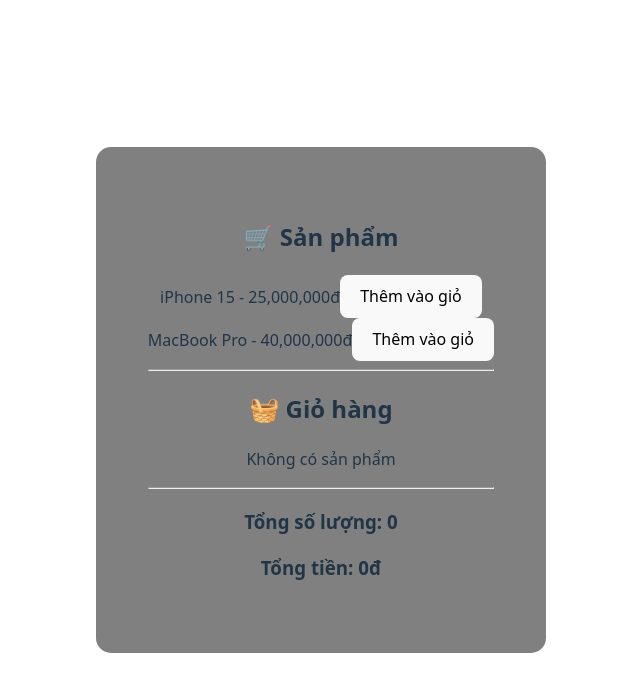
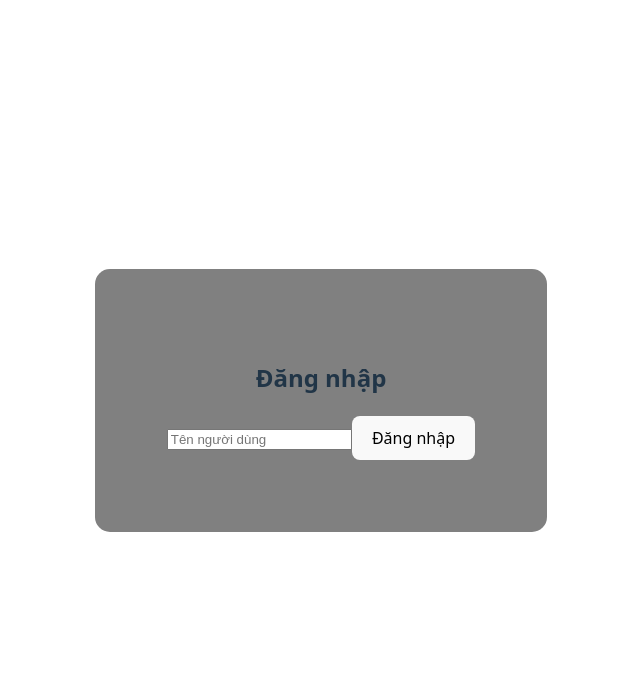
Before and after one commit to NguyenXuanThi/REACTJS, a React (Vite) app in the folder counter-app/: page / in a window 1280 px wide. Shown: the top 692 px of the page, without its empty margins (319-959 px from the left). Built offline with nearby package versions, Linux system fonts and the light colour scheme.

Commit message:
5. Quản lý user đăng nhập (Auth)

```diff
--- a/counter-app/src/App.jsx
+++ b/counter-app/src/App.jsx
@@ -4,54 +4,41 @@ import { increment, decrement } from '/src/components/counterSlice.jsx';
 import { addTodo, toggleTodo, removeTodo } from '/src/components/todoSlice.jsx';
 import { toggleTheme } from './components/themeSlice';
 import { addItem, removeItem, updateQuantity } from '/src/components/cartSlice';
+import { login, logout } from '/src/components/authSlice';
 import './App.css';
 
-const sampleProducts = [
-  { id: 1, name: 'iPhone 15', price: 25000000 },
-  { id: 2, name: 'MacBook Pro', price: 40000000 },
-];
-
 export default function App() {
-  const cartItems = useSelector(state => state.cart.cartItems);
+  const { user, isLoggedIn } = useSelector(state => state.auth);
   const dispatch = useDispatch();
 
-  const totalQuantity = cartItems.reduce((total, item) => total + item.quantity, 0);
-  const totalPrice = cartItems.reduce((total, item) => total + item.quantity * item.price, 0);
+  const [username, setUsername] = useState('');
+
+  const handleLogin = () => {
+    if (username.trim() !== '') {
+      dispatch(login({ name: username }));
+      setUsername('');
+    }
+  };
 
   return (
-    <div style={{ padding: 20 }}>
-      <h2>🛒 Sản phẩm</h2>
-      {sampleProducts.map(p => (
-        <div key={p.id}>
-          <span>{p.name} - {p.price.toLocaleString()}đ</span>
-          <button onClick={() => dispatch(addItem(p))}>Thêm vào giỏ</button>
-        </div>
-      ))}
-
-      <hr />
-
-      <h2>🧺 Giỏ hàng</h2>
-      {cartItems.length === 0 ? (
-        <p>Không có sản phẩm</p>
+    <div style={{ padding: 40, textAlign: 'center' }}>
+      {isLoggedIn ? (
+        <>
+          <h2>Chào mừng, {user.name} 👋</h2>
+          <button onClick={() => dispatch(logout())}>Đăng xuất</button>
+        </>
       ) : (
-        cartItems.map(item => (
-          <div key={item.id}>
-            <span>{item.name} - {item.price.toLocaleString()}đ x </span>
-            <input
-              type="number"
-              value={item.quantity}
-              min={1}
-              onChange={e => dispatch(updateQuantity({ id: item.id, quantity: Number(e.target.value) }))}
-              style={{ width: 50 }}
-            />
-            <button onClick={() => dispatch(removeItem(item.id))}>Xoá</button>
-          </div>
-        ))
+        <>
+          <h2>Đăng nhập</h2>
+          <input
+            type="text"
+            placeholder="Tên người dùng"
+            value={username}
+            onChange={e => setUsername(e.target.value)}
+          />
+          <button onClick={handleLogin}>Đăng nhập</button>
+        </>
       )}
-
-      <hr />
-      <h3>Tổng số lượng: {totalQuantity}</h3>
-      <h3>Tổng tiền: {totalPrice.toLocaleString()}đ</h3>
     </div>
   );
 }
--- /dev/null
+++ b/counter-app/src/components/authSlice.jsx
@@ -0,0 +1,27 @@
+import { createSlice } from '@reduxjs/toolkit';
+
+const authSlice = createSlice({
+  name: 'auth',
+  initialState: {
+    user: null,
+    isLoggedIn: false,
+  },
+  reducers: {
+    login: (state, action) => {
+      state.user = action.payload;
+      state.isLoggedIn = true;
+    },
+    logout: (state) => {
+      state.user = null;
+      state.isLoggedIn = false;
+    },
+    setUserInfo: (state, action) => {
+      if (state.isLoggedIn) {
+        state.user = { ...state.user, ...action.payload };
+      }
+    },
+  },
+});
+
+export const { login, logout, setUserInfo } = authSlice.actions;
+export default authSlice.reducer;
--- a/counter-app/src/components/store.jsx
+++ b/counter-app/src/components/store.jsx
@@ -3,12 +3,14 @@ import counterReducer from './counterSlice';
 import todoReducer from './todoSlice';
 import themeReducer from './themeSlice';
 import cartReducer from './cartSlice';
+import authReducer from './authSlice';
 const store = configureStore({
   reducer: {
     counter: counterReducer,
     todos: todoReducer,
     theme: themeReducer,
     cart: cartReducer,
+    auth: authReducer,
   },
 });
 
```
Also changed, not shown: counter-app/src/minhChung/Screenshot 2025-04-23 153509.png (added).
